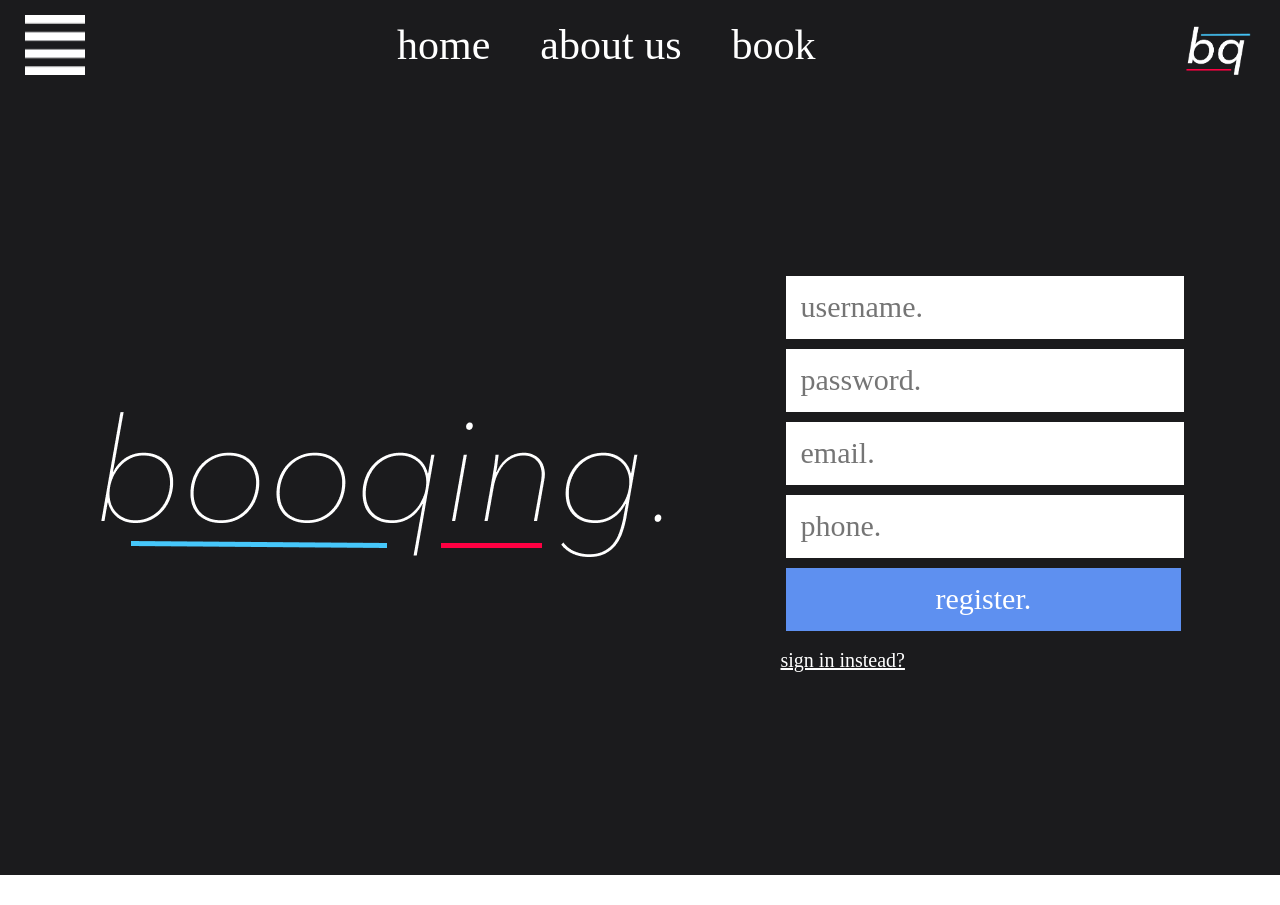
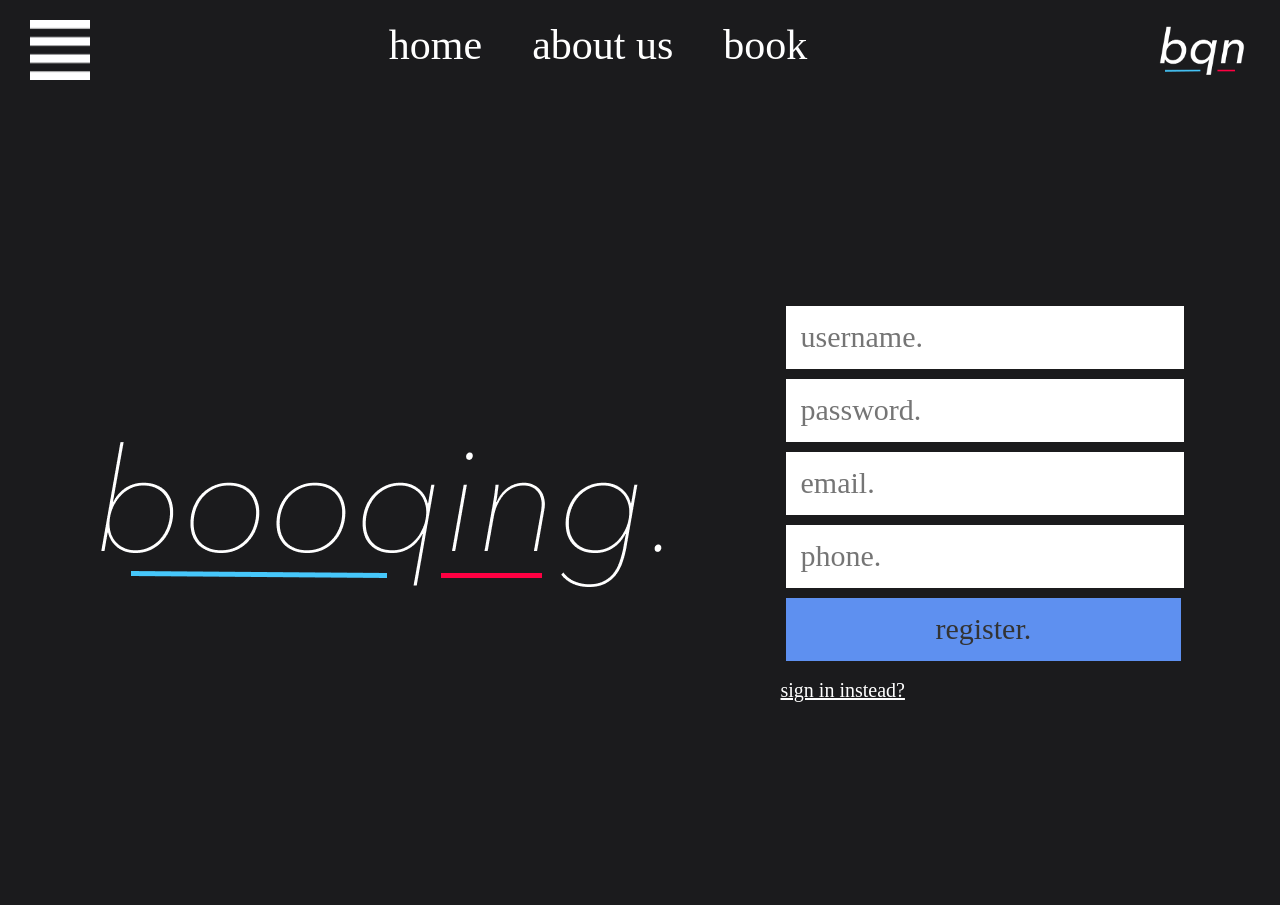
Before and after one commit to RMIT-SEPT/majorproject-9-mon-1530-3, a React (Create React App) app in the folder FrontEnd/: page /register in a window 1280 px wide. Before the commit the page ends 875 px from the top, so only its background shows below. Built offline with nearby package versions, Linux system fonts and the light colour scheme.

Commit message:
moved items to components - hovernav half implemented

```diff
--- a/FrontEnd/src/App.css
+++ b/FrontEnd/src/App.css
@@ -14,18 +14,20 @@
 }
 
 .App-header {
-  background-color: #1B1B1D;;
   min-height: 100vh;
   display: flex;
   flex-direction: column;
   align-items: center;
   justify-content: center;
   font-size: calc(10px + 2vmin);
-  color: white;
 }
 
 .App-link {
   color: #61dafb;
+}
+
+* {
+  background: #1B1B1D;
 }
 
 @keyframes App-logo-spin {
@@ -37,13 +39,15 @@
   }
 }
 
+p {
+  color: white;
+}
 /**
 NAV CSS EDITS
 **/
 
 nav {
   padding-top: 10px;
-  background-color: #1B1B1D;
   color: white;
   padding-left: 25px;
   padding-right: 25px;
@@ -56,17 +60,30 @@ nav #navibar {
   justify-content: space-between;
 }
 
-nav a {
+nav a, nav a:hover {
   padding-right: 50px;
   font-family: 'Avenir Next';
   font-size: 42px;
   color: white;
 }
 
-nav a:hover {
-  color: #66C7F4;
-}
-
 nav img {
   height: 60px;
 }
+
+.popupMenu {
+  width: 15%;
+  background: black;
+  margin-left: 25px;
+  padding: 20px;
+  display: none;
+  position: absolute;
+  height: 255px;
+  overflow: scroll;
+}
+
+.popupMenu a {
+  font-family: 'Avenir Next';
+  font-size: 24px;
+  color: white;
+}
--- /dev/null
+++ b/FrontEnd/src/components/Layout/LoginForm.js
@@ -0,0 +1,18 @@
+import React, { Component } from 'react'
+
+class LoginForm extends Component {
+    render() {
+        return(
+        <div className="signs">
+        <form>
+        <input className="input" name="username" placeholder="username." /><br></br>
+        <input className="input" name="password" placeholder="password." type="password"/> <br></br>
+        <input className="submit" type="submit" value="login." onClick={this.submit}/>
+        </form>
+        <a href="/register">sign up instead?</a>
+        </div>
+        )
+    }
+}
+
+export default LoginForm;
--- /dev/null
+++ b/FrontEnd/src/components/Layout/Logo.js
@@ -0,0 +1,12 @@
+import React, { Component } from 'react'
+import logo from '../../images/logo.png'
+
+class Logo extends Component {
+    render() {
+        return (
+            <img src={logo} alt="Logo that says booqing with a red and blue underline"></img>
+        )
+    }
+}
+
+export default Logo;
--- a/FrontEnd/src/components/Layout/Nav.js
+++ b/FrontEnd/src/components/Layout/Nav.js
@@ -1,21 +1,37 @@
 import React, { Component } from 'react'
 import logo from '../../images/logo-mini.png'
 import menu from '../../images/menu.png'
+import Popup from './PopupMenu'
 
 class Nav extends Component {
+
+    displayMenu() {
+        var m = document.getElementById("menuContent");
+        m.style.display = "block";
+    }
+
+    undisplayMenu(event) {
+        var m = document.getElementById("menuContent");
+        m.style.display = "none";
+    }
+
     render() {
         return (
+            <div>
             <nav>
                 <div id="navibar">
-                <img src={menu}></img>
+                <div id="menuIcon" onClick={this.displayMenu} onMouseOut={this.undisplayMenu}><img src={menu} alt="menu icon"></img></div>
                 <div id="navlinks">
                 <a href = "/index">home</a>
                 <a href = "/about">about us</a>
                 <a href = "/book">book</a>
                 </div>
-                <img src={logo}></img>
+                <img src={logo} alt="booqing logo"></img>
                 </div>
             </nav>
+            <br></br>
+            <Popup />
+            </div>
         )
     }
 }
--- /dev/null
+++ b/FrontEnd/src/components/Layout/PopupMenu.js
@@ -0,0 +1,20 @@
+import React, { Component } from 'react'
+
+class PopupMenu extends Component {
+
+
+    render() {
+        return (
+            <div id="menuContent" className="popupMenu">
+                <a href="/">link1</a><br></br><br></br>
+                <a href="/">link2</a><br></br><br></br>
+                <a href="/">link3</a><br></br><br></br>
+                <a href="/">link4</a><br></br><br></br>
+                <a href="/">link5</a><br></br><br></br>
+                <a href="/">link6</a><br></br>
+            </div>
+        )
+    }
+}
+
+export default PopupMenu;
--- /dev/null
+++ b/FrontEnd/src/components/Layout/RegisterForm.js
@@ -0,0 +1,51 @@
+
+import React, { Component } from 'react'
+
+class RegisterForm extends Component {
+
+    submit(event) {
+        event.preventDefault();
+        var un = document.getElementById("username").value;
+        var pw = document.getElementById("password").value;
+        var e = document.getElementById("email").value;
+        var ph = document.getElementById("phone").value;
+
+        console.log("un: " + un + "| pw:" + pw);
+        console.log("email: " + e + "| phone:" + ph);
+
+        if(un === "") {
+            console.log("no un supplied");
+            window.alert("you must supply a username");
+        } else if (pw === "") {
+            console.log("no password supplied");
+            window.alert("you must supply an email or phone number");
+        } else if(e === "" && ph === "") {
+            console.log("no email/phone supplied");
+            window.alert("you must supply an email or phone number");
+        }
+    }
+
+
+    render() {
+
+        return(
+
+        <div className="signs">
+        <form onSubmit={this.submit}>
+
+        <input className="input" id="username" placeholder="username." required /><br></br>
+        <input className="input" id="password" placeholder="password." type="password" required /><br></br>
+        <input className="input" id="email" placeholder="email." type="email" /><br></br>
+        <input className="input" id="phone" placeholder="phone." type="tel" /><br></br>
+
+        <input className="submit" type="submit" value="register." onClick={this.submit}/>
+        </form>
+
+        <a href="/index">sign in instead?</a>
+        </div>
+
+        )
+    }
+}
+
+export default RegisterForm
--- a/FrontEnd/src/components/aboutUs.jsx
+++ b/FrontEnd/src/components/aboutUs.jsx
@@ -1,12 +1,12 @@
 import React, { Component } from "react";
-import logo from '../images/logo.png'
+import Logo from "./Layout/Logo"
 
 class About extends Component {
 
     render() {
         return(
             <div className="aboutContent">
-            <div id="logo" align="center"><img src={logo} alt="logo that says the text booqing"></img></div>
+            <div id="logo" align="center"><Logo /></div>
             <br></br>
             <hr></hr>
             <h1><i>welcome.</i></h1>
@@ -15,6 +15,13 @@ class About extends Component {
             <p>we do washes, trims, haircuts, claw trims and anything you could ever want for your pet
                 for the best prices!
             </p>
+            <hr></hr>
+            <div className="contactDetails">
+            <p>Phone: 03 1234 5678</p>
+            <p>Email: business@booqing.com</p>
+            <p>Address: 123 Random Street,</p>
+            <p>3000 Melbourne Victoria</p>
+            </div>
             </div>
         )
     }
--- a/FrontEnd/src/components/indexPage.jsx
+++ b/FrontEnd/src/components/indexPage.jsx
@@ -1,5 +1,6 @@
 import React, { Component } from "react";
-import logo from '../images/logo.png'
+import Logo from "./Layout/Logo"
+import Login from "./Layout/LoginForm"
 
 class Index extends Component {
   state = {};
@@ -25,7 +26,7 @@ class Index extends Component {
             "userType":"Customer"
         }
         console.log(user)
-    }
+  }
 
 
   //THIS RENDER() DISPLAYS ON THE PAGE
@@ -33,23 +34,8 @@ class Index extends Component {
     return (
 
       <div id="signContent">
-      <div id="logo"><img src={logo} alt="logo that says the text booqing"></img></div>
-
-      <div className="signs">
-        <form>
-        <input className="input" name="username"
-           placeholder="username."
-        />
-          <br></br>
-        <input className="input" name="password"
-           placeholder="password." type="password"
-        />
-        <br></br>
-        <input className="login" type="submit" value="login." onClick={this.submit}/>
-        </form>
-        <a href="/register">sign up instead?</a>
-
-      </div>
+      <div id="logo"><Logo /></div>
+      <Login />
 
       </div>
 
--- a/FrontEnd/src/components/signUpPage.jsx
+++ b/FrontEnd/src/components/signUpPage.jsx
@@ -1,5 +1,6 @@
 import React, { Component } from "react";
-import logo from '../images/logo.png'
+import Logo from "./Layout/Logo"
+import RegisterForm from "./Layout/RegisterForm"
 
 
 class Register extends Component {
@@ -7,31 +8,9 @@ class Register extends Component {
   render() {
     return (
       <div id="signContent">
-      <div id="logo"><img src={logo} alt="logo that says the text booqing"></img></div>
+      <div id="logo"><Logo /></div>
 
-      <div className="signs">
-      <form>
-        <input className="input" name="username"
-           placeholder="username." required
-        />
-          <br></br>
-        <input className="input" name="password"
-           placeholder="password." type="password" required
-        />
-        <br></br>
-        <input className="input" name="email"
-           placeholder="email." type="email"
-        />
-        <br></br>
-        <input className="input" name="phone"
-           placeholder="phone." type="tel"
-        />
-        <br></br>
-        <input className="login" type="submit" value="register." onClick={this.submit}/>
-        </form>
-        <a href="/index">sign in instead?</a>
-
-      </div>
+      <RegisterForm />
 
       </div>
     );
--- a/FrontEnd/src/index.css
+++ b/FrontEnd/src/index.css
@@ -16,6 +16,14 @@ LOGO
   margin-right: 100px;
 }
 
+#menuIcon {
+  padding: 5px;
+}
+
+#menuIcon:hover {
+  background: #5E90F0;
+}
+
 
 /**
 SIGNIN BOX/SIGNUP BOX
@@ -27,14 +35,16 @@ SIGNIN BOX/SIGNUP BOX
   align-self: center;
 }
 
-.signs input {
-  margin: 5px;
+.input {
+  color: black;
   border: none;
   padding: 10px 15px;
+  margin: 5px;
+  background: white;
 }
 
-.login {
-  margin: 10px;
+.submit {
+  margin: 5px;
   border: none;
   padding: 10px 15px;
   background-color: #5E90F0;
@@ -62,3 +72,7 @@ ABOUT US PAGE
 .aboutContent h1 {
   font-size: 50px;
 }
+
+.contactDetails p {
+  font-size: 20px;
+}
```
Also changed, not shown: FrontEnd/src/images/logo-mini.png.
